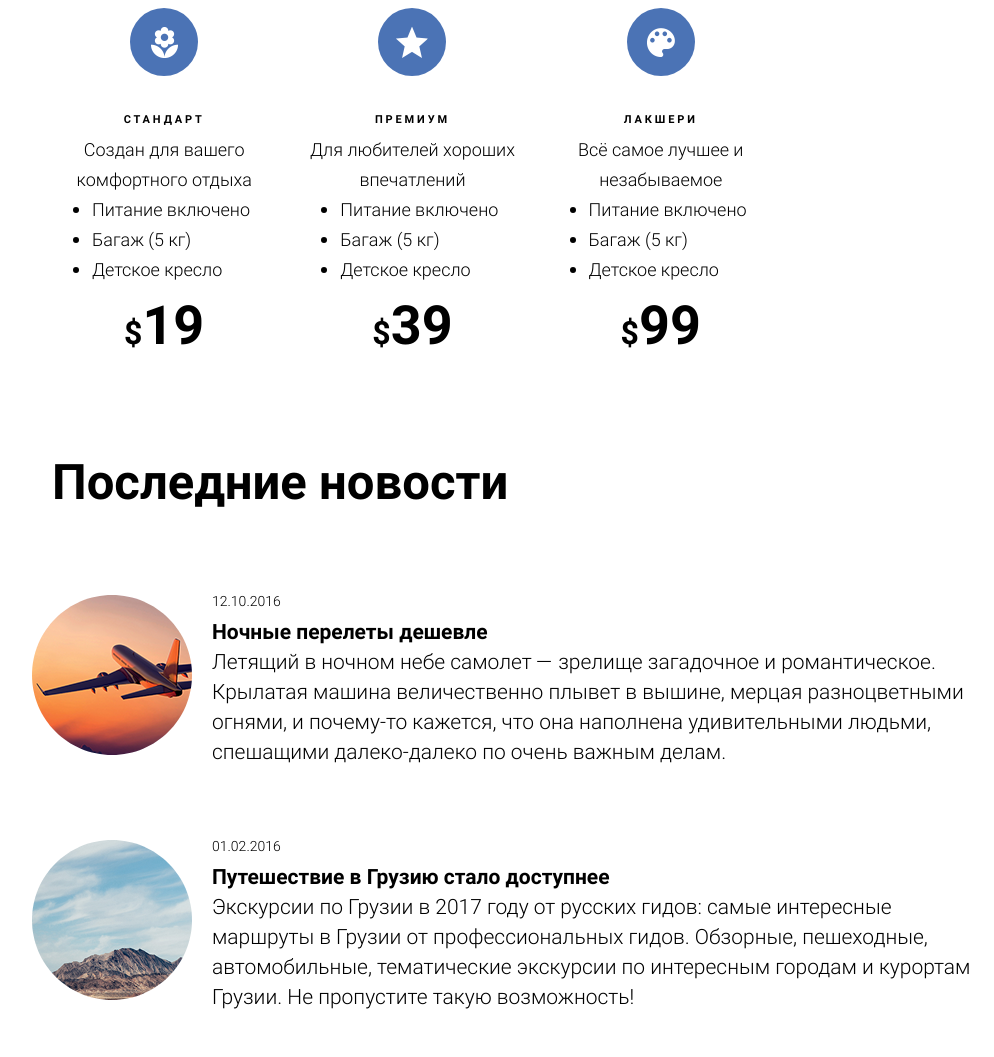
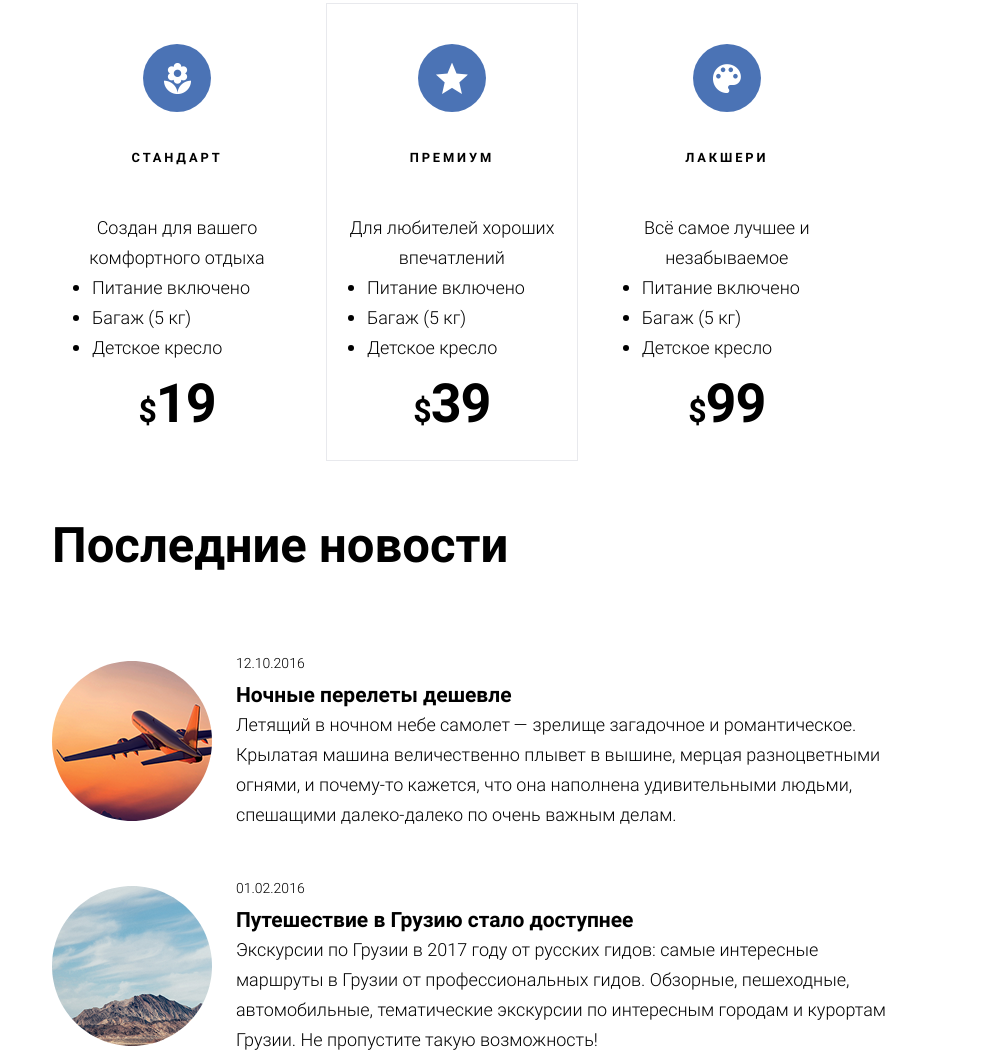
Before and after one commit to bahir24/air_planet, a plain HTML site: page index.html in a window 1280 px wide. Shown: the part 473-1530 px from the top of the page, without its empty margins (238-1232 px from the left). Drawn offline with Linux system fonts and the light colour scheme.

Commit message:
more_accuratelly

```diff
--- a/index.html
+++ b/index.html
@@ -32,7 +32,9 @@
                                     <img class="tariff__label-icon" src="./air_planet_png/tariff_icon/flower.png" alt="Цветок">
                                 </div>
                                 <div class="tariff__description">
-                                    <h3 class="tariff__name">Стандарт</h3>
+                                    <div class="tariff__name">
+                                        <h3 class="tariff__name-head">Стандарт</h3>
+                                    </div>
                                     <p class="tariff__character">Создан для вашего комфортного отдыха
                                     </p>
                                     <ul class="tariff__offer">
@@ -49,7 +51,9 @@
                                     <img class="tariff__label-icon" src="./air_planet_png/tariff_icon/star.png" alt="Звезда">
                                 </div>
                                 <div class="tariff__description">
-                                    <h3 class="tariff__name">Премиум</h3>
+                                    <div class="tariff__name">
+                                        <h3 class="tariff__name-head">Премиум</h3>
+                                    </div>
                                     <p class="tariff__character">Для любителей хороших впечатлений
                                     </p>
                                     <ul class="tariff__offer">
@@ -67,7 +71,9 @@
                                     <img class="tariff__label-icon" src="./air_planet_png/tariff_icon/palette.png" alt="Палитра">
                                 </div>
                                 <div class="tariff__description">
-                                    <h3 class="tariff__name">Лакшери</h3>
+                                    <div class="tariff__name">
+                                        <h3 class="tariff__name-head">Лакшери</h3>
+                                    </div>
                                     <p class="tariff__character">Всё самое лучшее и незабываемое
                                     </p>
                                     <ul class="tariff__offer">
--- a/main.css
+++ b/main.css
@@ -45,6 +45,7 @@ body {
 
 .header {
     height: 77px;
+    width: 100%;
     background-color: #4b73b5;
     margin-bottom: 13px;
 }
@@ -88,6 +89,7 @@ body {
     margin: 0 auto;
     float: right;
     width: 900px;
+    height: 1790px;
 }
 
 .main-logo {
@@ -119,11 +121,13 @@ body {
 }
 
 .tariff {
-    width: 748px;
-    height: 530px;
+    width: 828px;
+    height: 533px;
+    margin-bottom: 60px;
 }
-.tariff__block ul {
+.tariff__block  {
     display: block;
+    height: 456px;
 
 }
 
@@ -131,6 +135,7 @@ body {
 
 .tariff h2{
     font-size: 49px;
+    margin-bottom: 20px;
 }
 
 
@@ -140,12 +145,17 @@ body {
     background-color: #4b73b5;
     width: 68px;
     height: 68px;
-    margin: 25px auto;
+    margin: auto;
+    margin-bottom: 30px;
     border-radius: 34px;
 
 }
 
-.tariff__label img {
+.tariff__label-ground {
+    height: 68px;
+}
+
+.tariff__label-icon {
     position: absolute;
     margin: auto;
     top: 0;
@@ -155,36 +165,39 @@ body {
 
 }
 
-.tariff h3{
-    display: inline;
+.tariff__name {
+    height: 70px;
     font-size: 11px;
     text-transform: uppercase;
     letter-spacing: 2.88px;
-    }
+}
 
-.tariff__block li {
+/* .tariff__name-head {
+
+} */
+
+.tariff__type {
     display: inline-block;
     margin-right: 20px;
-    width: 30%;
-    height: 100%;
+    width: 250px;
+    height: 416px;
+    padding-top: 40px;
     text-align: center;
+    font-size: 18px;
     /* border: 1px solid #e8e9ed; */
 }
 
-.tariff__block li:ntn-child(2) {
-    display: inline-block;
-    width: 25%;
-    height: 100%;
-    text-align: center;
+.tariff__block > li:nth-child(2)  {
 
     border: 1px solid #e8e9ed;
 }
 
 
 .tariff__description {
-    display: inline;
-    font-size: 18px;
+    /* display: inline; */
+    /* font-size: 18px; */
     line-height: 30px;
+    height: 310px;
 }
 
 .tariff__offer ul {
@@ -207,48 +220,53 @@ li.tariff__services {
     margin-top: 25px;
     font-size: 54px;
     font-weight: bold;
+    letter-spacing: -1.07px;;
 }
 .tariff__price-curr {
     font-size: 32px;
 }
 
 .news {
-    height: 100%;
-    width: 100%;
+    height: 832px;
+    width: 807px;
     /* border: 1px solid black; */
+    margin-bottom: 60px;
 }
 
 .news__head {
+
     font-size: 49px;
     margin-bottom: 72px;
 }
 
 .news__item {
-    position: relative;
-    width: 100%;
+    /* display: block; */
+    width: 824px;
     height: 165px;
-    padding: 40px 0;
+    margin-bottom: 60px;
+    /* padding: 40px 0; */
 }
 
 .news__icon {
 
-    position: absolute;
+    position: relative;
     display: inline-block;
-    top: 10px;
+    /* top: 10px; */
     width: 160px;
     height: 160px;
-    margin-left: -20px;
+    /* margin-left: -20px; */
 }
 
 .news__description {
+    position: relative;
+    display: inline-block;
+    font-size: 11px;
     line-height: 30px;
-    left: 160px;
-    position: absolute;
-    display: inline-block;
+    left: 20px;
     top: 0;
-    width: 780px;
+    width: 652px;
     height: 165px;
-    margin-bottom: 60px;
+    /* margin-bottom: 60px; */
 }
 
 .news__date {
@@ -260,7 +278,7 @@ li.tariff__services {
 }
 
 .news__text {
-    font-size: 21px;
+    font-size: 18px;
 }
 
 .pagination {
@@ -402,17 +420,17 @@ li.tariff__services {
     position: absolute;
     /* height: 4%; */
     width: 100%;
-    padding: 10px;
+    /* padding: 10px; */
     background-color: #4b73b5;
     bottom: 0;
     color: white;
-    vertical-align: middle;
+
 }
 
 .footer__description {
     position: relative;
     display: inline-block;
-    top: 0px;
+    top: 10px;
     /* margin-top: 5px; */
     /* margin-right: 20px; */
     width: 33%;
@@ -423,7 +441,7 @@ li.tariff__services {
 .footer__logo  {
     position: relative;
     display: inline-block;
-
+    top: 10px;
     width: 33%;
     height: 60px;
     text-align: center;
@@ -432,6 +450,7 @@ li.tariff__services {
 }
 
 .footer__social {
+    top:10px;
     display: inline-block;
     position: relative;
     width: 33%;
```
